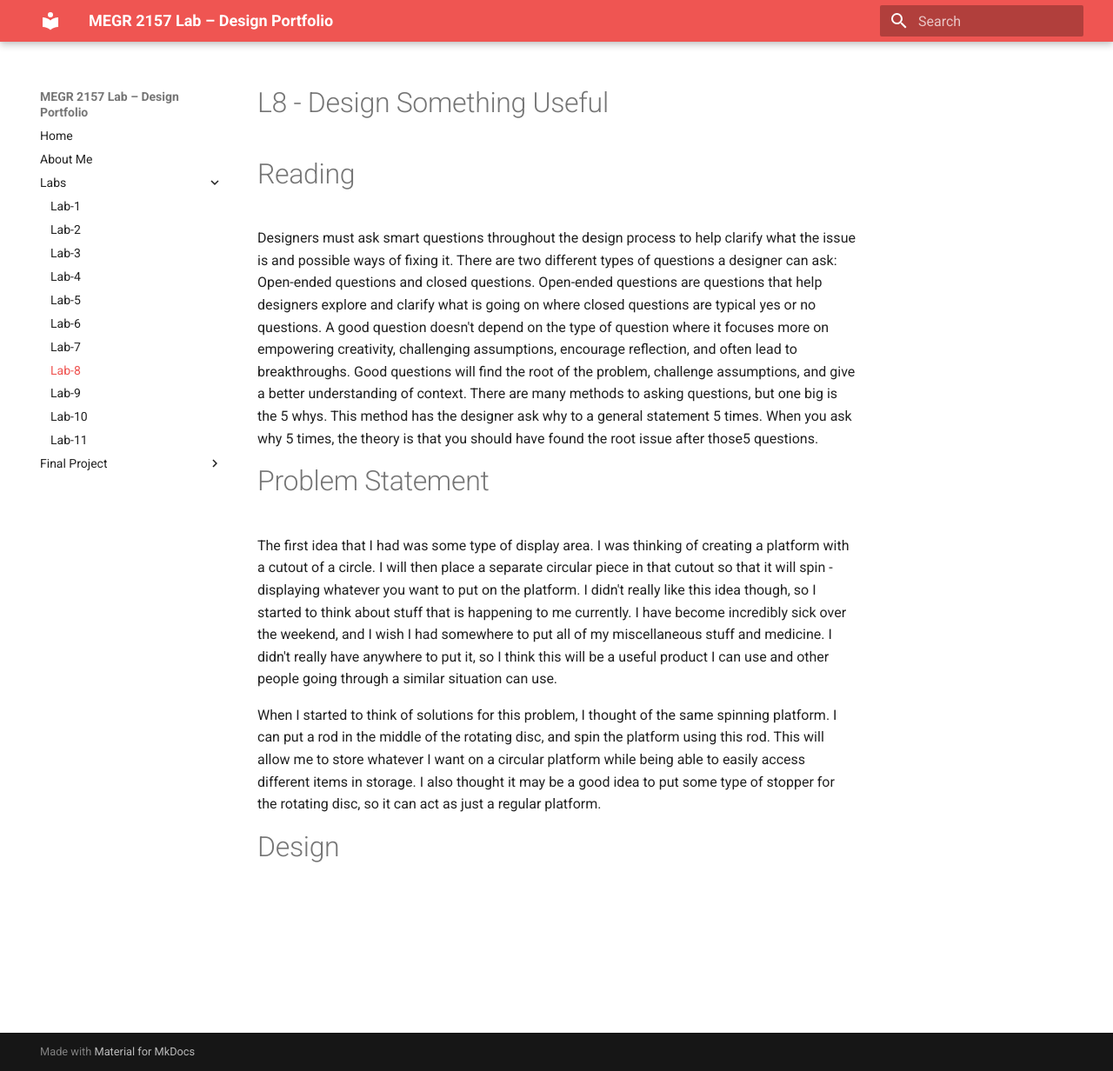
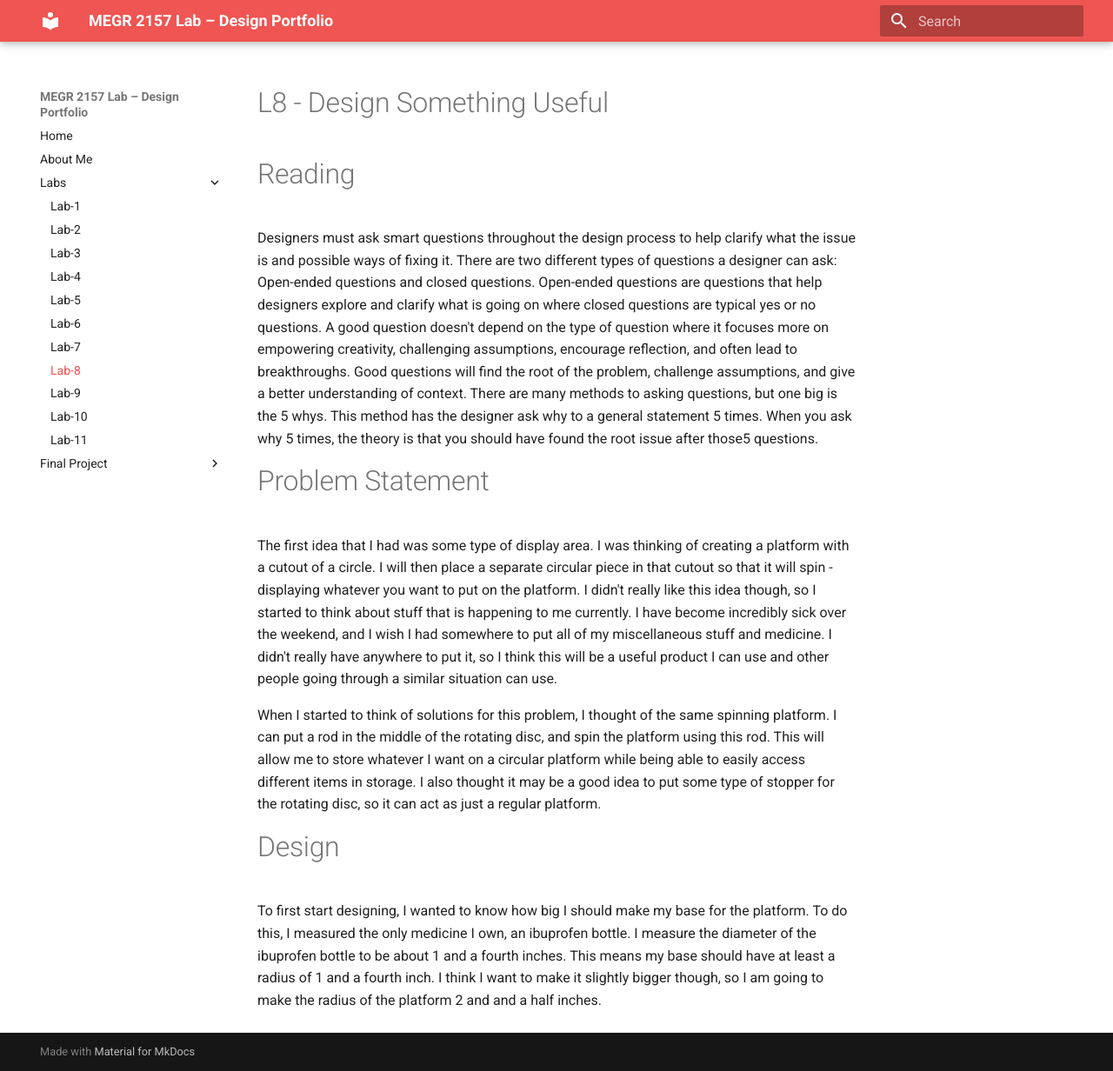
Before and after one commit to AndyChwalik/andy-chwalik-portfolio, an MkDocs documentation site: the page built from docs/Labs/L08/index.md, in a window 1280 px wide and 1232 px high. Shown: the whole window at 87% size. Built offline with MkDocs 1.6.1 and Material for MkDocs 9.7.7, drawn with Linux system fonts in a browser that asks for light colours.

Commit message:
Update index.md

```diff
--- a/docs/Labs/L08/index.md
+++ b/docs/Labs/L08/index.md
@@ -11,3 +11,5 @@ The first idea that I had was some type of display area. I was thinking of creat
 When I started to think of solutions for this problem, I thought of the same spinning platform. I can put a rod in the middle of the rotating disc, and spin the platform using this rod. This will allow me to store whatever I want on a circular platform while being able to easily access different items in storage. I also thought it may be a good idea to put some type of stopper for the rotating disc, so it can act as just a regular platform.
 
 # Design
+
+To first start designing, I wanted to know how big I should make my base for the platform. To do this, I measured the only medicine I own, an ibuprofen bottle. I measure the diameter of the ibuprofen bottle to be about 1 and a fourth inches. This means my base should have at least a radius of 1 and a fourth inch. I think I want to make it slightly bigger though, so I am going to make the radius of the platform 2 and and a half inches.
```
